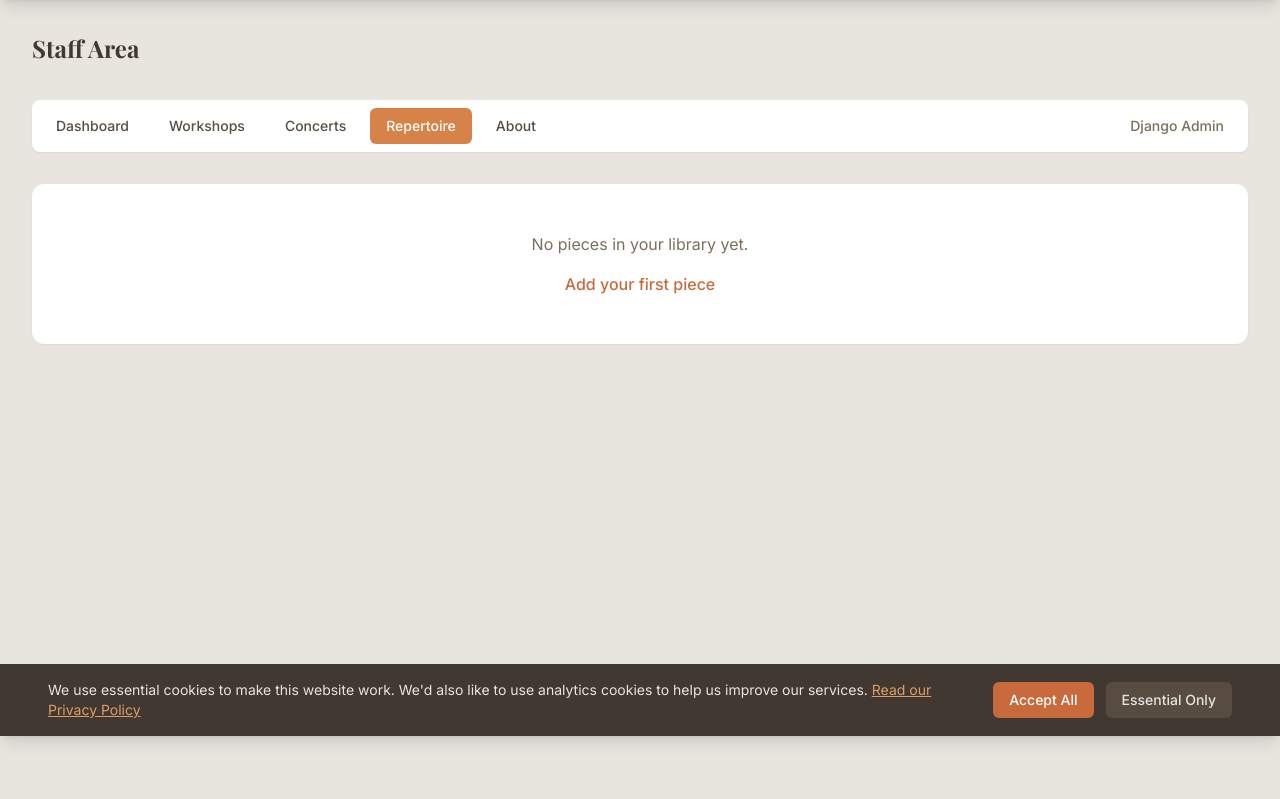
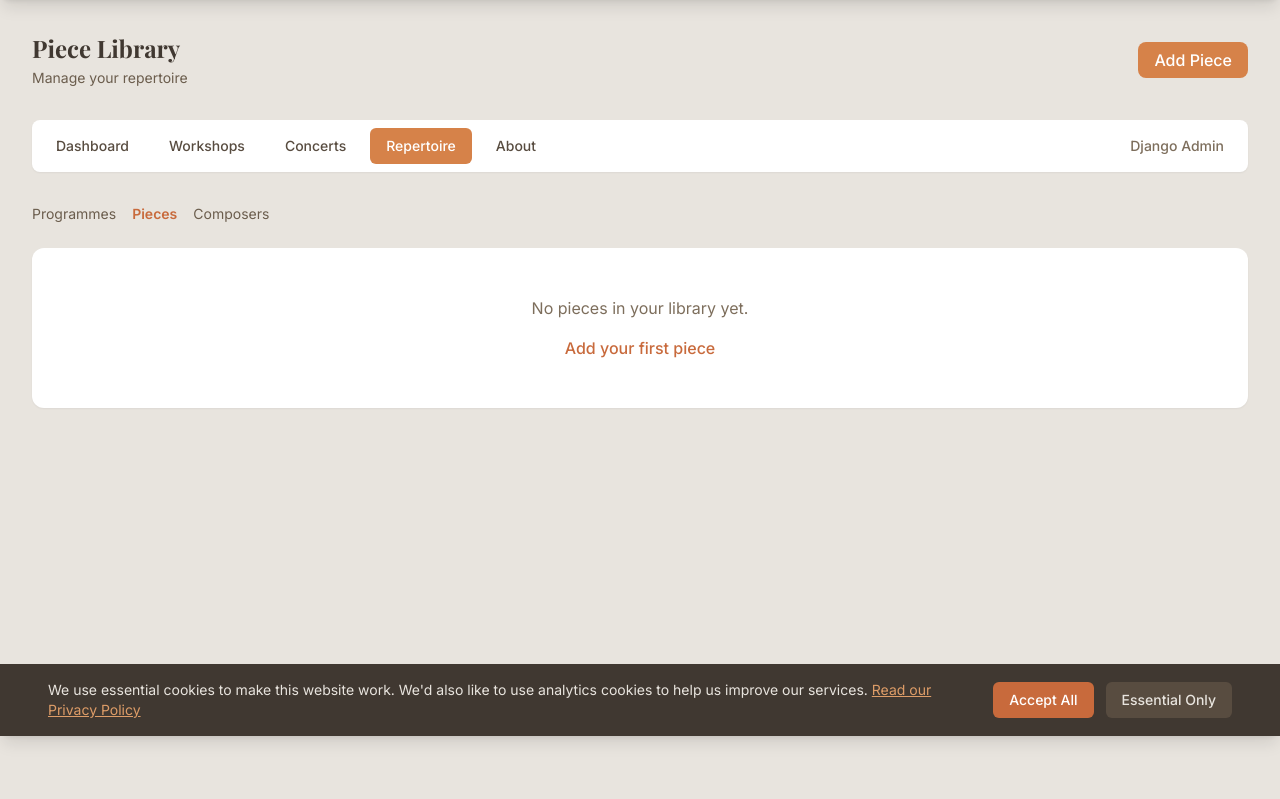
Before and after one commit to polyphonica/polyphonicarecordertrio, a Django app: page /manage/repertoire/pieces/ in a window 1280 px wide. Shown: the part 64-863 px from the top of the page. Run offline with Django 5.2, Linux system fonts and the light colour scheme; the visitor is signed in with stand-in values (Sample User, id 1); data that the repository does not hold is empty; parts of the project's set-up code (start-up, migrations or seed data) failed here and were passed over; some libraries are stand-ins or nearby versions; some web fonts are replaced.

Commit message:
Fix repertoire templates and add sub-navigation
- Fix block names to match staff/base.html (page_title, page_subtitle, page_actions)
- Add sub-navigation partial for switching between Programmes, Pieces, Composers
- Include sub-nav on list pages for independent access to each section

Co-Authored-By: Claude Opus 4.5 <noreply@anthropic.com>

```diff
--- /dev/null
+++ b/templates/repertoire/_subnav.html
@@ -0,0 +1,11 @@
+<div class="mb-6 flex gap-4 text-sm">
+    <a href="{% url 'repertoire:programme_list' %}" class="{% if 'programme' in request.resolver_match.url_name %}text-accent-600 font-semibold{% else %}text-primary-600 hover:text-accent-600{% endif %}">
+        Programmes
+    </a>
+    <a href="{% url 'repertoire:piece_list' %}" class="{% if 'piece' in request.resolver_match.url_name %}text-accent-600 font-semibold{% else %}text-primary-600 hover:text-accent-600{% endif %}">
+        Pieces
+    </a>
+    <a href="{% url 'repertoire:composer_list' %}" class="{% if 'composer' in request.resolver_match.url_name %}text-accent-600 font-semibold{% else %}text-primary-600 hover:text-accent-600{% endif %}">
+        Composers
+    </a>
+</div>
--- a/templates/repertoire/composer_delete.html
+++ b/templates/repertoire/composer_delete.html
@@ -2,7 +2,7 @@
 
 {% block title %}Delete Composer - Polyphonica{% endblock %}
 
-{% block staff_title %}Delete Composer{% endblock %}
+{% block page_title %}Delete Composer{% endblock %}
 
 {% block staff_content %}
 <div class="max-w-lg">
--- a/templates/repertoire/composer_form.html
+++ b/templates/repertoire/composer_form.html
@@ -2,7 +2,7 @@
 
 {% block title %}{{ action }} Composer - Polyphonica{% endblock %}
 
-{% block staff_title %}{{ action }} Composer{% endblock %}
+{% block page_title %}{{ action }} Composer{% endblock %}
 
 {% block staff_content %}
 <div class="max-w-2xl">
--- a/templates/repertoire/piece_delete.html
+++ b/templates/repertoire/piece_delete.html
@@ -2,7 +2,7 @@
 
 {% block title %}Delete Piece - Polyphonica{% endblock %}
 
-{% block staff_title %}Delete Piece{% endblock %}
+{% block page_title %}Delete Piece{% endblock %}
 
 {% block staff_content %}
 <div class="max-w-lg">
--- a/templates/repertoire/piece_form.html
+++ b/templates/repertoire/piece_form.html
@@ -2,7 +2,7 @@
 
 {% block title %}{{ action }} Piece - Polyphonica{% endblock %}
 
-{% block staff_title %}{{ action }} Piece{% endblock %}
+{% block page_title %}{{ action }} Piece{% endblock %}
 
 {% block staff_content %}
 <div class="max-w-2xl">
--- a/templates/repertoire/piece_list.html
+++ b/templates/repertoire/piece_list.html
@@ -2,16 +2,17 @@
 
 {% block title %}Piece Library - Polyphonica{% endblock %}
 
-{% block staff_title %}Piece Library{% endblock %}
-{% block staff_subtitle %}Manage your repertoire{% endblock %}
+{% block page_title %}Piece Library{% endblock %}
+{% block page_subtitle %}Manage your repertoire{% endblock %}
 
-{% block staff_actions %}
+{% block page_actions %}
 <a href="{% url 'repertoire:piece_add' %}" class="px-4 py-2 bg-accent-500 hover:bg-accent-600 text-white rounded-lg font-medium transition-colors">
     Add Piece
 </a>
 {% endblock %}
 
 {% block staff_content %}
+{% include 'repertoire/_subnav.html' %}
 <div class="bg-white rounded-xl shadow-sm overflow-hidden">
     {% if pieces %}
     <table class="w-full">
--- a/templates/repertoire/programme_delete.html
+++ b/templates/repertoire/programme_delete.html
@@ -2,7 +2,7 @@
 
 {% block title %}Delete Programme - Polyphonica{% endblock %}
 
-{% block staff_title %}Delete Programme{% endblock %}
+{% block page_title %}Delete Programme{% endblock %}
 
 {% block staff_content %}
 <div class="max-w-lg">
--- a/templates/repertoire/programme_detail.html
+++ b/templates/repertoire/programme_detail.html
@@ -2,14 +2,14 @@
 
 {% block title %}{{ programme.title }} - Polyphonica{% endblock %}
 
-{% block staff_title %}{{ programme.title }}{% endblock %}
-{% block staff_subtitle %}
+{% block page_title %}{{ programme.title }}{% endblock %}
+{% block page_subtitle %}
 <span class="px-2 py-1 text-xs font-medium rounded-full {% if programme.status == 'final' %}bg-green-100 text-green-700{% else %}bg-yellow-100 text-yellow-700{% endif %}">
     {{ programme.get_status_display }}
 </span>
 {% endblock %}
 
-{% block staff_actions %}
+{% block page_actions %}
 <div class="flex gap-2">
     <a href="{% url 'repertoire:programme_pdf_performer' programme.pk %}" class="px-4 py-2 bg-primary-100 hover:bg-primary-200 text-primary-700 rounded-lg font-medium transition-colors">
         Performer PDF
--- a/templates/repertoire/programme_form.html
+++ b/templates/repertoire/programme_form.html
@@ -2,7 +2,7 @@
 
 {% block title %}{{ action }} Programme - Polyphonica{% endblock %}
 
-{% block staff_title %}{{ action }} Programme{% endblock %}
+{% block page_title %}{{ action }} Programme{% endblock %}
 
 {% block staff_content %}
 <div class="max-w-2xl">
--- a/templates/repertoire/programme_item_edit.html
+++ b/templates/repertoire/programme_item_edit.html
@@ -2,7 +2,7 @@
 
 {% block title %}Edit Item - Polyphonica{% endblock %}
 
-{% block staff_title %}Edit Programme Item{% endblock %}
+{% block page_title %}Edit Programme Item{% endblock %}
 
 {% block staff_content %}
 <div class="max-w-2xl">
```
Also changed, not shown: templates/repertoire/composer_list.html (+4 -3 lines), templates/repertoire/programme_list.html (+4 -3 lines).
